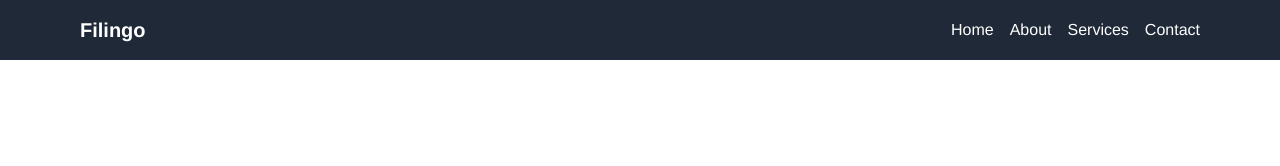
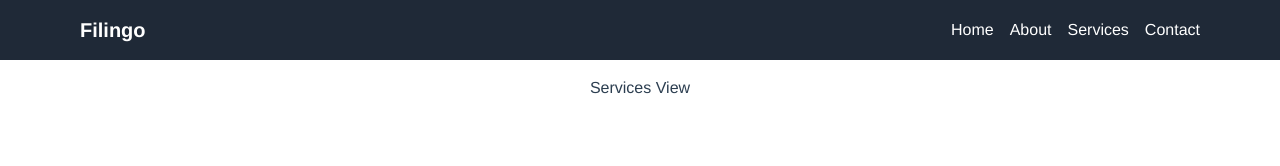
Before and after one commit to enyeahgo/filingo, a Vue app: page /services in a window 1280 px wide. Shown: the top 166 px of the page. Built offline with nearby package versions, Linux system fonts and the light colour scheme.

Commit message:
New Commit

```diff
--- a/src/App.vue
+++ b/src/App.vue
@@ -28,11 +28,9 @@
     </div>
     <div class="flex-grow px-4 py-4"></div>
   </div>
-
   <div class="mt-2 lg:mt-4">
     <router-view/>
   </div>
-
 </template>
 
 <script>
--- a/src/router/index.js
+++ b/src/router/index.js
@@ -10,10 +10,17 @@ const routes = [
   {
     path: '/about',
     name: 'about',
-    // route level code-splitting
-    // this generates a separate chunk (about.[hash].js) for this route
-    // which is lazy-loaded when the route is visited.
-    component: () => import(/* webpackChunkName: "about" */ '../views/AboutView.vue')
+    component: () => import('../views/AboutView.vue')
+  },
+  {
+    path: '/services',
+    name: 'services',
+    component: () => import('../views/ServicesView.vue')
+  },
+  {
+    path: '/contact',
+    name: 'contact',
+    component: () => import('../views/ContactView.vue')
   }
 ]
 
--- /dev/null
+++ b/src/views/ContactView.vue
@@ -0,0 +1,13 @@
+<template>
+  <div class="contact">
+    <h1>Contact Us</h1>
+  </div>
+</template>
+
+<script>
+
+export default {
+  name: 'ContactView',
+  components: { }
+}
+</script>
--- /dev/null
+++ b/src/views/ServicesView.vue
@@ -0,0 +1,13 @@
+<template>
+  <div class="services">
+    <h1>Services View</h1>
+  </div>
+</template>
+
+<script>
+
+export default {
+  name: 'ServicesView',
+  components: { }
+}
+</script>
```
